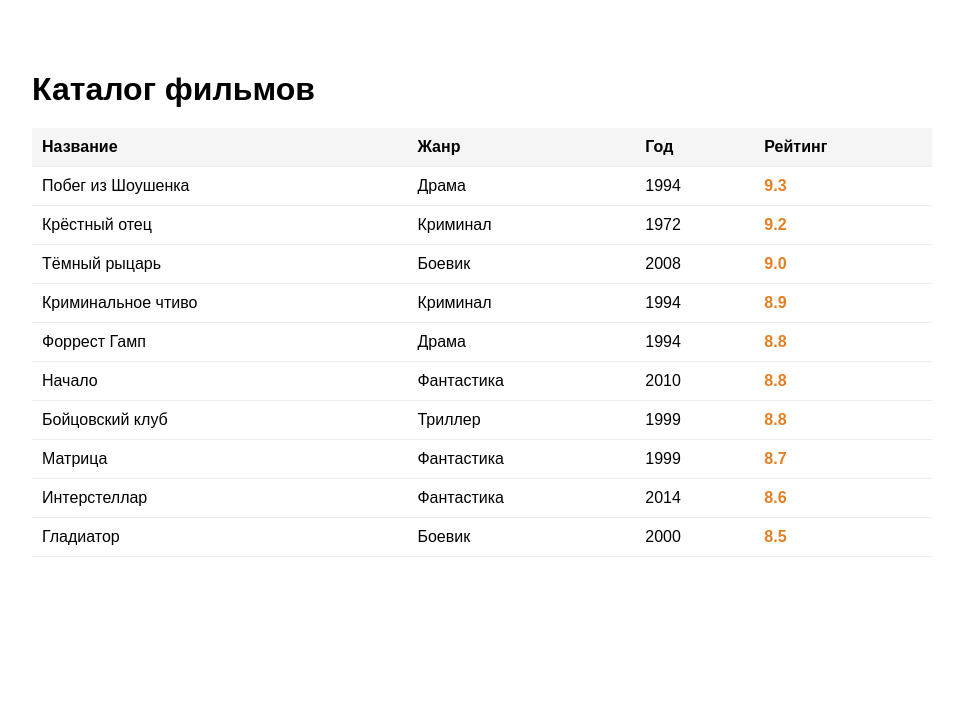
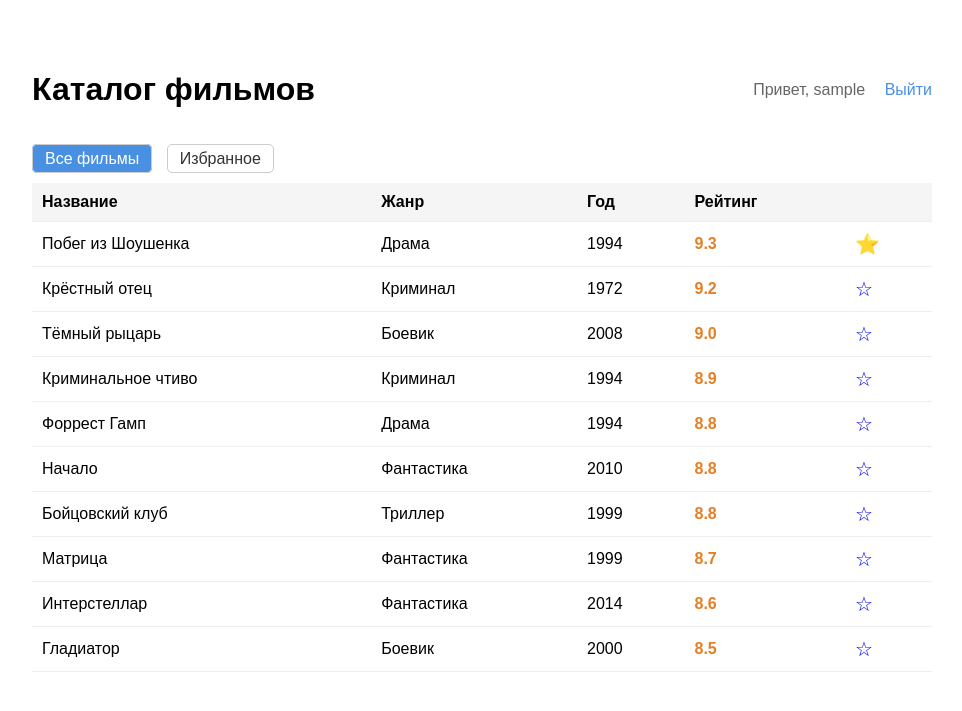
Before and after one commit to TOTTEPTOP/movie-db, a Flask app: page / in a window 1280 px wide. Shown: the top 711 px of the page, without its empty margins (158-1120 px from the left). Run offline with Flask 3, Linux system fonts and the light colour scheme; the visitor is signed in with stand-in values (Sample User, id 1); data comes from the database, SQL or seed files in the repository; tables that the repository leaves empty hold one stand-in row (values such as "Sample post").

Commit message:
Update index.html

```diff
--- a/templates/index.html
+++ b/templates/index.html
@@ -5,23 +5,57 @@
     <title>Каталог фильмов</title>
     <style>
         body { font-family: Arial, sans-serif; max-width: 900px; margin: 30px auto; padding: 20px; }
-        h1 { margin-bottom: 20px; }
+        header { display: flex; justify-content: space-between; align-items: center; margin-bottom: 20px; }
+        nav a { margin-left: 15px; text-decoration: none; color: #4a90e2; }
+        nav span { margin-left: 15px; color: #666; }
+        .toolbar { margin-bottom: 15px; }
+        .toolbar a { padding: 5px 12px; border: 1px solid #ccc; border-radius: 5px; text-decoration: none; color: #333; margin-right: 10px; }
+        .toolbar a.active { background: #4a90e2; color: white; }
         table { width: 100%; border-collapse: collapse; }
         th, td { padding: 10px; border-bottom: 1px solid #eee; text-align: left; }
         th { background: #f5f5f5; }
         .rating { font-weight: bold; color: #e67e22; }
+        .fav-btn { text-decoration: none; font-size: 20px; }
     </style>
 </head>
 <body>
-    <h1>Каталог фильмов</h1>
+    <header>
+        <h1>Каталог фильмов</h1>
+        <nav>
+            {% if session.username %}
+                <span>Привет, {{ session.username }}</span>
+                <a href="/logout">Выйти</a>
+            {% else %}
+                <a href="/login">Войти</a>
+                <a href="/register">Регистрация</a>
+            {% endif %}
+        </nav>
+    </header>
+
+    {% if session.username %}
+    <div class="toolbar">
+        <a href="/" class="{% if not show_fav %}active{% endif %}">Все фильмы</a>
+        <a href="/?fav=1" class="{% if show_fav %}active{% endif %}">Избранное</a>
+    </div>
+    {% endif %}
+
     <table>
-        <tr><th>Название</th><th>Жанр</th><th>Год</th><th>Рейтинг</th></tr>
+        <tr><th>Название</th><th>Жанр</th><th>Год</th><th>Рейтинг</th><th></th></tr>
         {% for m in movies %}
         <tr>
             <td>{{ m.title }}</td>
             <td>{{ m.genre }}</td>
             <td>{{ m.year }}</td>
             <td class="rating">{{ m.rating }}</td>
+            <td>
+                {% if session.username %}
+                    {% if m.id in fav_ids %}
+                        <a href="/fav/{{ m.id }}" class="fav-btn">⭐</a>
+                    {% else %}
+                        <a href="/fav/{{ m.id }}" class="fav-btn">☆</a>
+                    {% endif %}
+                {% endif %}
+            </td>
         </tr>
         {% endfor %}
     </table>
```
